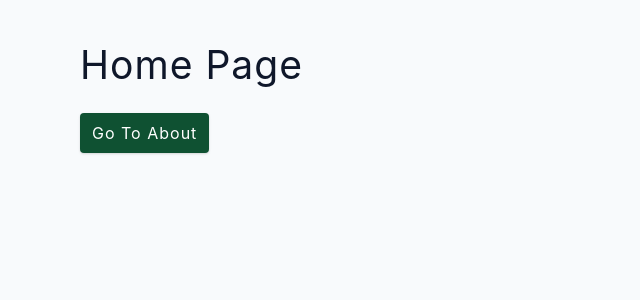
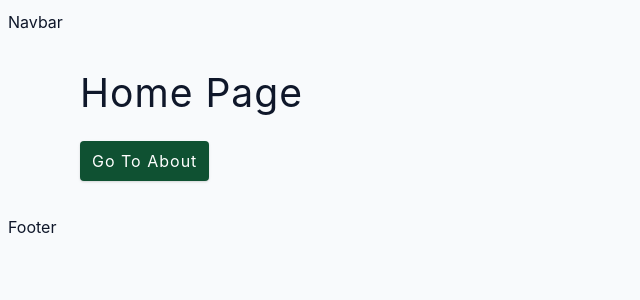
Before and after one commit to digirajsolutions/react-router-6, a React (Create React App) app: page / in a window 1280 px wide. Shown: the top 300 px of the page, without its empty margins (0-640 px from the left). Built offline with nearby package versions, Linux system fonts and the light colour scheme.

Commit message:
Add shared layout across all pages

```diff
--- a/src/App.js
+++ b/src/App.js
@@ -7,12 +7,14 @@ import Error from './pages/Error'
 function App() {
   return (
     <BrowserRouter>
+      <nav>Navbar</nav>
       <Routes>
         <Route path='' element={<Home />} />
         <Route path='about' element={<About />} />
         <Route path='products' element={<Products />} />
         <Route path='*' element={<Error />} />
       </Routes>
+      <footer>Footer</footer>
     </BrowserRouter>
   )
 }
```
